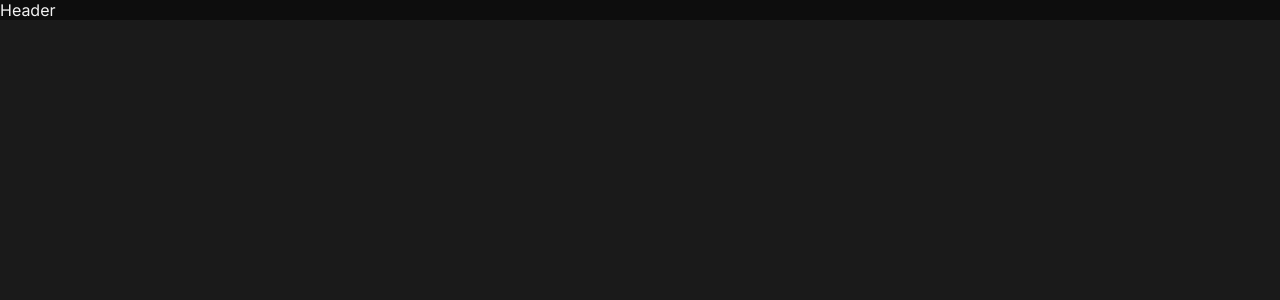
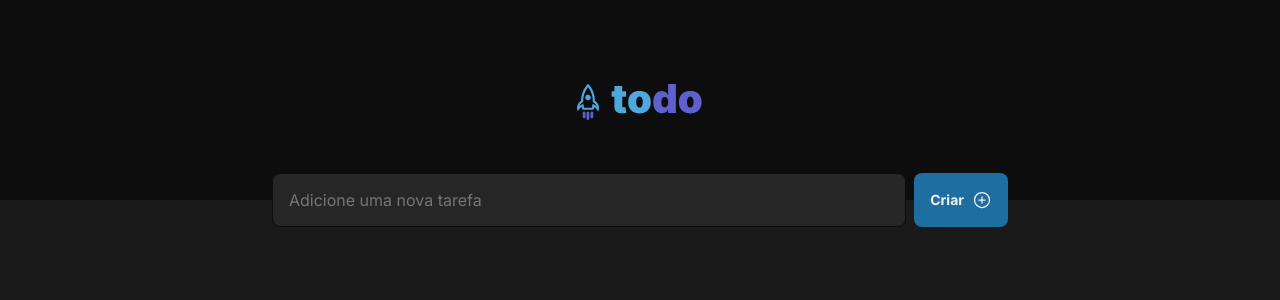
Before and after one commit to PabloXT14/Ignite-Todo, a React (Vite) app: page / in a window 1280 px wide. Shown: the top 300 px of the page. Built offline with nearby package versions, Linux system fonts and the light colour scheme.

Commit message:
implemented form component

```diff
--- a/package.json
+++ b/package.json
@@ -8,11 +8,13 @@
     "preview": "vite preview"
   },
   "dependencies": {
+    "phosphor-react": "^1.4.1",
     "react": "^18.0.0",
     "react-dom": "^18.0.0",
     "uuid": "^8.3.2"
   },
   "devDependencies": {
+    "@types/css-modules": "^1.0.2",
     "@types/react": "^18.0.0",
     "@types/react-dom": "^18.0.0",
     "@types/uuid": "^8.3.4",
--- a/src/App.tsx
+++ b/src/App.tsx
@@ -1,4 +1,5 @@
 import { Header } from './components/Header';
+import { TaskList } from './components/TaskList';
 
 import './global.css';
 
@@ -7,6 +8,7 @@ export function App() {
   return (
     <div className="App">
       <Header />
+      <TaskList />
     </div>
   )
 }
--- a/src/components/Header/index.tsx
+++ b/src/components/Header/index.tsx
@@ -1,10 +1,12 @@
+import Logo from '../../assets/Logo.svg';
+
 import styles from './styles.module.css';
 
 
 export function Header() {
     return (
         <div className={styles.container}>
-            Header
+            <img className={styles.logo} src={Logo} alt="Logo"/>
         </div>
     );
 }
--- a/src/components/Header/styles.module.css
+++ b/src/components/Header/styles.module.css
@@ -1,3 +1,12 @@
 .container {
     background: var(--gray-700);
+    height: 12.5rem;
+    display: flex;
+    align-items: center;
+    justify-content: center;
 }
+
+.logo {
+    margin-top: -0.25rem;
+    max-width: 7.875rem;
+}
--- /dev/null
+++ b/src/components/TaskList/index.tsx
@@ -0,0 +1,22 @@
+import { PlusCircle } from 'phosphor-react';
+import { FormEvent } from 'react';
+import styles from './styles.module.css';
+
+export function TaskList() {
+
+    function handleCreateNewTask(event: FormEvent) {
+        event.preventDefault();
+    }
+
+
+    return (
+        <div className={styles.container}>
+            <form onSubmit={handleCreateNewTask} className={styles.form}>
+                <input type="text" placeholder='Adicione uma nova tarefa'/>
+                <button type="submit">
+                    Criar <PlusCircle size={20} />
+                </button>
+            </form>
+        </div>
+    )
+}
--- /dev/null
+++ b/src/components/TaskList/styles.module.css
@@ -0,0 +1,52 @@
+.container {
+    position: absolute;
+    max-width: 46rem;
+    width: 100%;
+    right: 0;
+    left: 0;
+    margin: auto;
+    top: 10.8rem;
+}
+
+.form {
+    width: 100%;
+    height: 3.375rem;
+    display: flex;
+    gap: 0.5rem;
+}
+
+.form input[type="text"] {
+    flex: 1;
+    border: 1px solid var(--gray-700);
+    border-radius: 8px;
+    background: var(--gray-500);
+    color: var(--gray-300);
+    padding: 1rem;
+
+    font-size: 1rem;
+    font-weight: 400;
+    line-height: 1.4;
+}
+
+.form button[type="submit"] {
+    display: flex;
+    align-items: center;
+    justify-content: center;
+    gap: 0.5rem;
+    padding: 1rem;
+
+    border: none;
+    border-radius: 8px;
+    background: var(--blue-900);
+    color: var(--gray-100);
+
+    font-size: 0.875rem;
+    font-weight: 700;
+    line-height: 1.4;
+
+    transition: background .15s ease;
+}
+
+.form button[type="submit"]:hover {
+    background: var(--blue-500);
+}
--- a/src/global.css
+++ b/src/global.css
@@ -23,9 +23,18 @@
     font-family: 'Inter', sans-serif;
 }
 
+:focus {
+    outline: transparent;
+    box-shadow: 0 0 0 2px var(--purple-900);
+}
+
 body {
     background: var(--gray-600);
     color: var(--gray-100);
+}
+
+button {
+    cursor: pointer;
 }
 
 @media (max-width: 1080px) {
```
Also changed, not shown: src/assets/Logo.svg (added), 1 other file (tests, documents, lock files or other folders).
